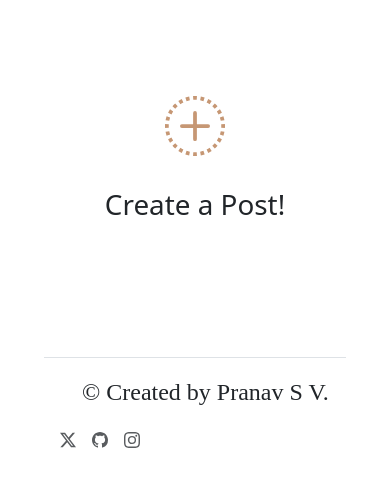
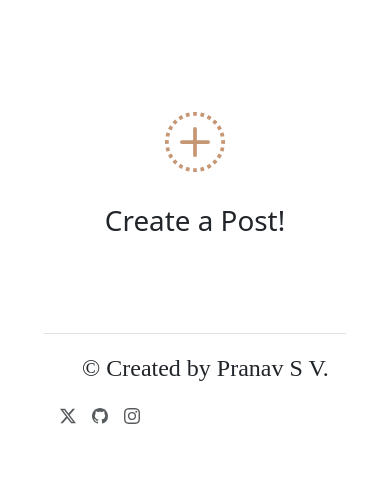
Before and after one commit to PRANAV-S-V/pranet, a Node server app: page /homepage in a window 390 px wide. Shown: the part 220-707 px from the top of the page. Run offline with Node 20, Linux system fonts and the light colour scheme; some libraries are stand-ins or nearby versions; some web fonts are replaced.

Commit message:
responsive changes with some bugs to fix

```diff
--- a/public/styles/content.css
+++ b/public/styles/content.css
@@ -40,7 +40,11 @@ body{
 
 .post-page-title{
   text-align: center;
-  margin-top: 1rem;
+  margin-top: 2rem;
+  margin-bottom: 1rem;
+}
+.post-card{
+  margin-bottom: 5rem;
 }
 
 .font-for-title{
@@ -48,15 +52,18 @@ body{
 }
 
 .plus-button{
+  color: #C69774;
+}
+
+
+
+@media screen and (max-width: 600px) {
+
+.plus-button{
   margin-top: 5rem;
   margin-bottom: 2rem;
   color: #C69774;
 }
-
-@media screen and (max-width: 600px) {
-  .footer-section{
-    margin-top: 8em;
-  }
 }
 
 @media only screen and (min-width: 600px) {
@@ -66,11 +73,10 @@ body{
 
   }
   .add-post-title{
-    margin-bottom: 6rem;
+    margin-bottom: 3rem;
   }
-
   .footer-section{
-    margin-top: 2em;
+    margin-top: 4em;
   }
 }
 
@@ -80,7 +86,16 @@ body{
     margin-bottom: 2rem;
   }
   .add-post-title{
-    margin-bottom: 8rem;
+    margin-bottom: 6rem;
+  }
+
+
+  .post-card{
+    margin-bottom: 10rem;
+  }
+
+  .footer-section{
+    margin-top: 4em;
   }
 
 }
```
